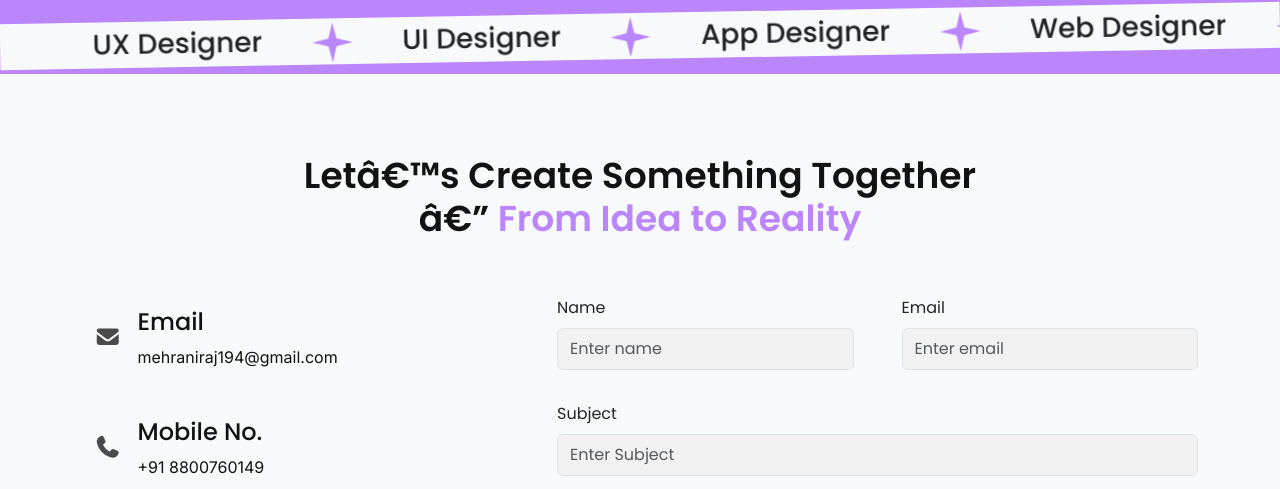
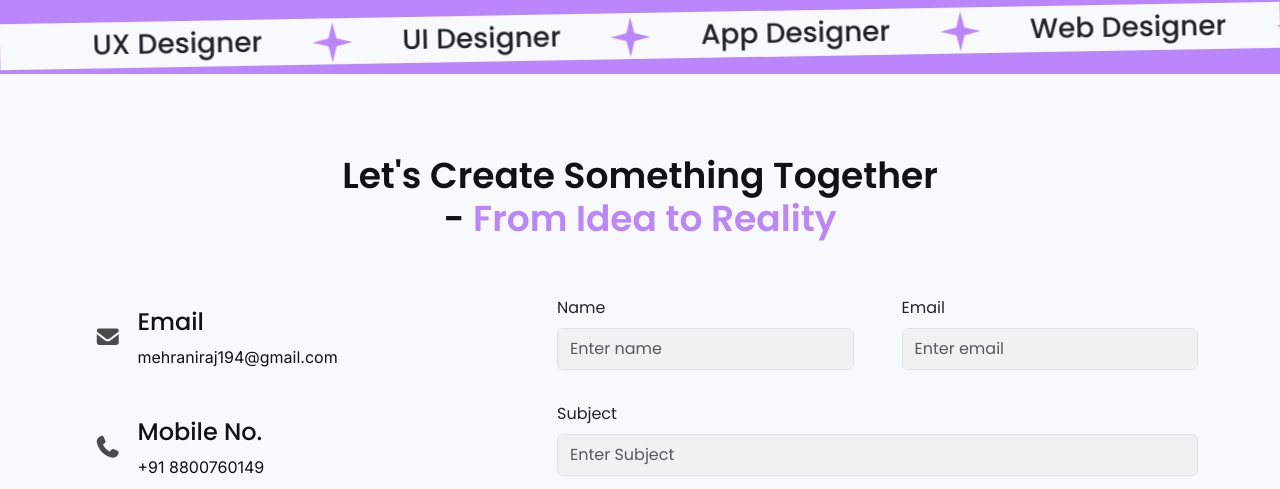
Before and after one commit to rohan-aa/My-Portfolio, a plain HTML site: page index.html in a window 1280 px wide. Shown: the part 3277-3766 px from the top of the page. Drawn offline with nearby package versions, Linux system fonts and the light colour scheme.

Commit message:
Updated portfolio changes

```diff
--- a/index.html
+++ b/index.html
@@ -963,7 +963,7 @@
     <section class="discuss" id="contact" data-aos="fade-up">
       <div class="container">
         <div class="discuss-head">
-          <h3 class="text-center section-title">Letâ€™s Create Something Together <br>â€” <span>From Idea to Reality</span>
+          <h3 class="text-center section-title">Let's Create Something Together <br>- <span>From Idea to Reality</span>
           </h3>
         </div>
         <div class="row discuss-container">
```
Also changed, not shown: 2 other files.
